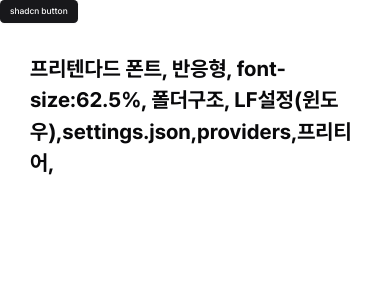
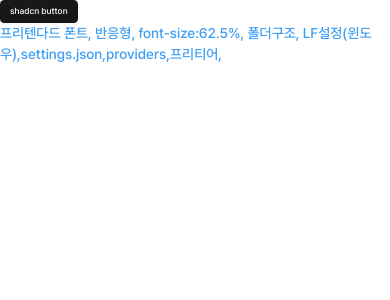
Before and after one commit to codeit-team6/nomadia, a Next.js app: page / in a window 390 px wide. Shown: the top 300 px of the page. Built offline with nearby package versions, Linux system fonts and the light colour scheme.

Commit message:
✨ feat: test page 반응형 테스트

```diff
--- a/src/app/page.tsx
+++ b/src/app/page.tsx
@@ -4,7 +4,7 @@
   return (
     <div>
       <Button>shadcn button</Button>
-      <p className="tablet:text-amber-700 p-[3rem] text-[2.1rem] font-bold">
+      <p className="txt-14-medium text-main md:txt-24-bold md:text-sub lg:txt-32-medium lg:text-red-500">
         프리텐다드 폰트, 반응형, font-size:62.5%, 폴더구조,
         LF설정(윈도우),settings.json,providers,프리티어,
       </p>
```
